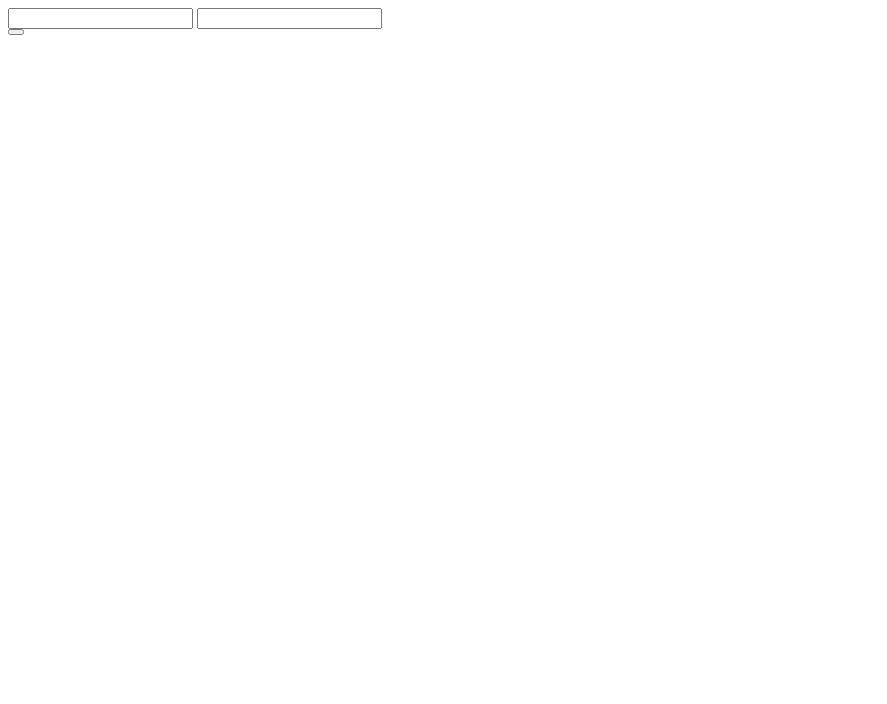
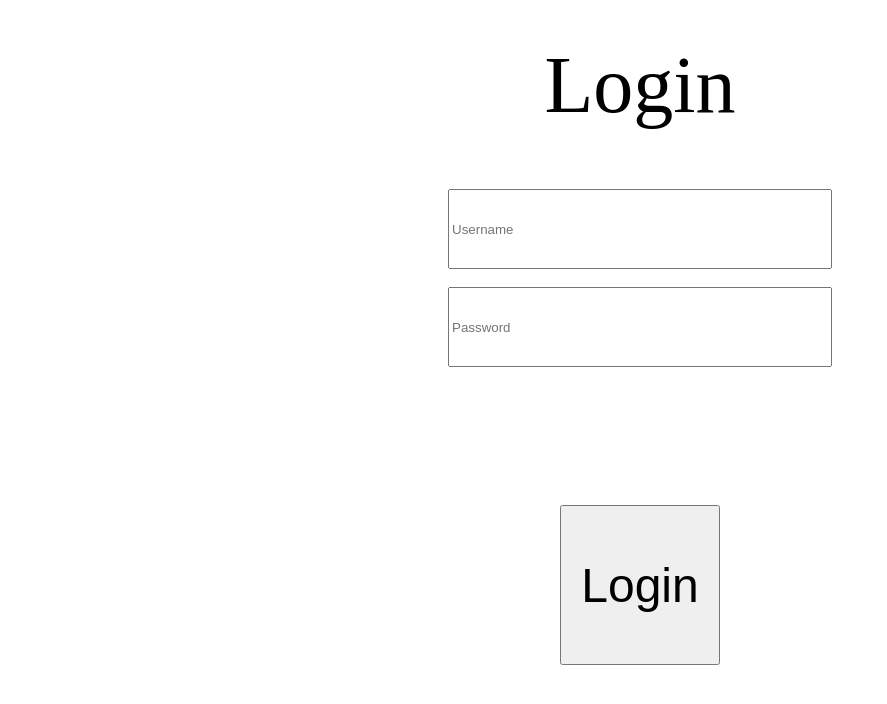
Before and after one commit to Snowplou/CraftCoins, a website with bundled scripts: page index.html in a window 1280 px wide. Shown: the whole page, without its empty margins (0-887 px from the left). Built offline with nearby package versions, Linux system fonts and the light colour scheme.

Commit message:
made login page

```diff
--- a/index.html
+++ b/index.html
@@ -1,10 +1,16 @@
 <body>
-  <div id="loginPage">
-    <div id="loginInput">
-      <input id="loginName" type="text"></input>
-      <input id="loginPassword" type="password"></input>
-    </div>
-    <button id="loginSubmit">
+  <div id = "login">
+    <p id = "loginTitle">Login</p>
+    <br>
+    <input type="text" placeholder="Username" id="username">
+    <br>
+    <input type="password" placeholder="Password" id="password">
+    <br>
+    <button id="submitUser">Login</button>
+  </div>
+  <div id = "game">
+
   </div>
   <script type="module" src="script.js"></script>
+  <link rel="stylesheet" type="text/css" href="style.css">
 </body>
--- a/script.js
+++ b/script.js
@@ -1,10 +1,7 @@
-var username;
-var password;
-
 // Import the functions you need from the SDKs you need
 import { initializeApp } from "https://www.gstatic.com/firebasejs/9.15.0/firebase-app.js";
 import { getAnalytics } from "https://www.gstatic.com/firebasejs/9.15.0/firebase-analytics.js";
-import { getDatabase, ref, child, set, get } from "https://www.gstatic.com/firebasejs/9.15.0/firebase-database.js";
+import { getDatabase, ref, child, set, get } from "https://www.gstatic.com/firebasejs/9.15.0/firebase-database.js";2
 
 // TODO: Add SDKs for Firebase products that you want to use
 // https://firebase.google.com/docs/web/setup#available-libraries
@@ -21,9 +18,17 @@ const firebaseConfig = {
   measurementId: "G-2FRE7NY4PV"
 };
 
-// Initialize Firebase
+// // Initialize Firebase
 const app = initializeApp(firebaseConfig);
 const analytics = getAnalytics(app);
+
+function createUser(username){
+  let id = "";
+  for(let i = 10; i >= 0; i--){
+    id += Math.round(Math.random() * 9)
+  }
+  return Number(id)
+}
 
 // const db = getDatabase();
 //   set(ref(db, "test"), {
--- a/style.css
+++ b/style.css
@@ -1,3 +1,33 @@
-#loginForm {
+#login {
+    display: flex;
+    flex-direction: column;
+    flex-wrap: wrap;
+    align-content: center;
+    justify-content: center;
+    align-items: center;
+    margin-top: -6vh;
+}
 
+#loginTitle {
+    font-size: 10vh;
 }
+
+#username {
+    margin-top: -5vh;
+}
+
+input {
+    width: 30vw;
+    height: 10vh;
+}
+
+#submitUser {
+    margin-top: 15vh;
+    width: 20vh;
+    height: 20vh;
+    font-size: 6vh;
+}
+
+#game {
+    display: none;
+}
```
